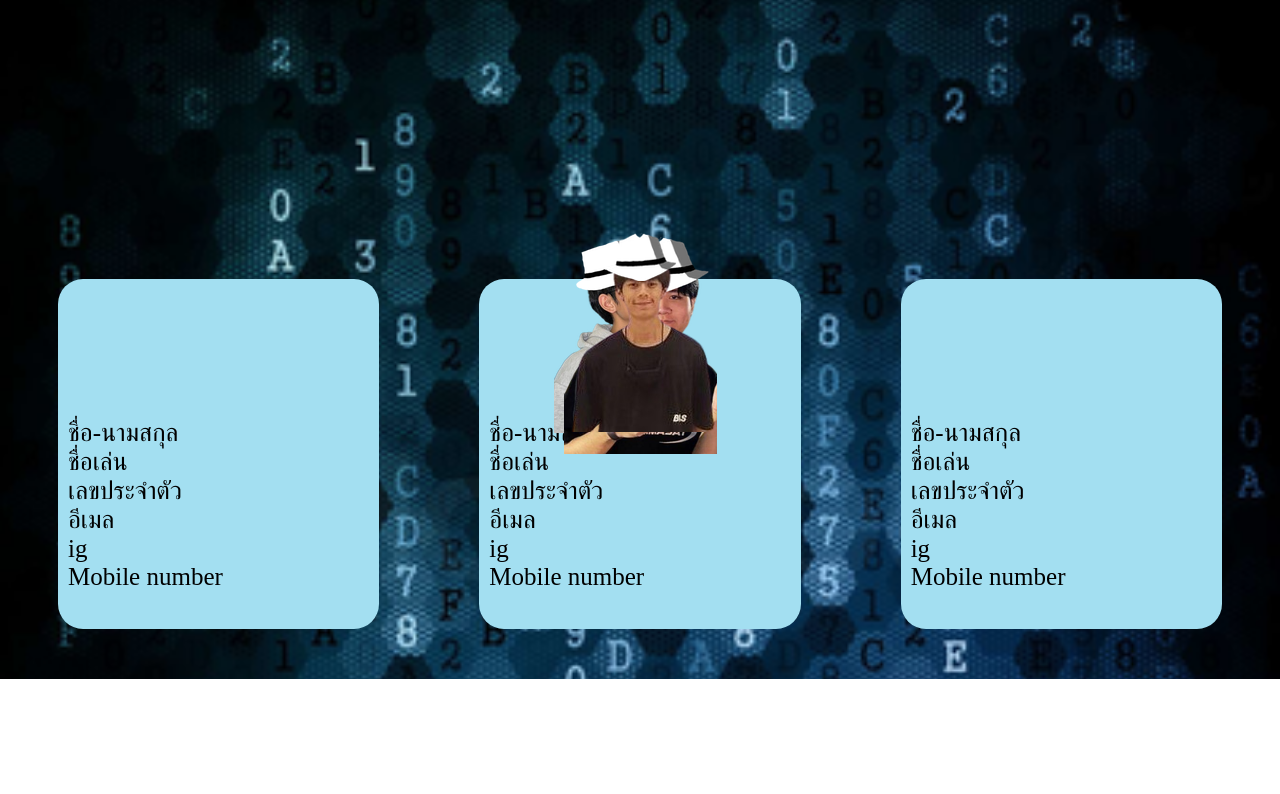
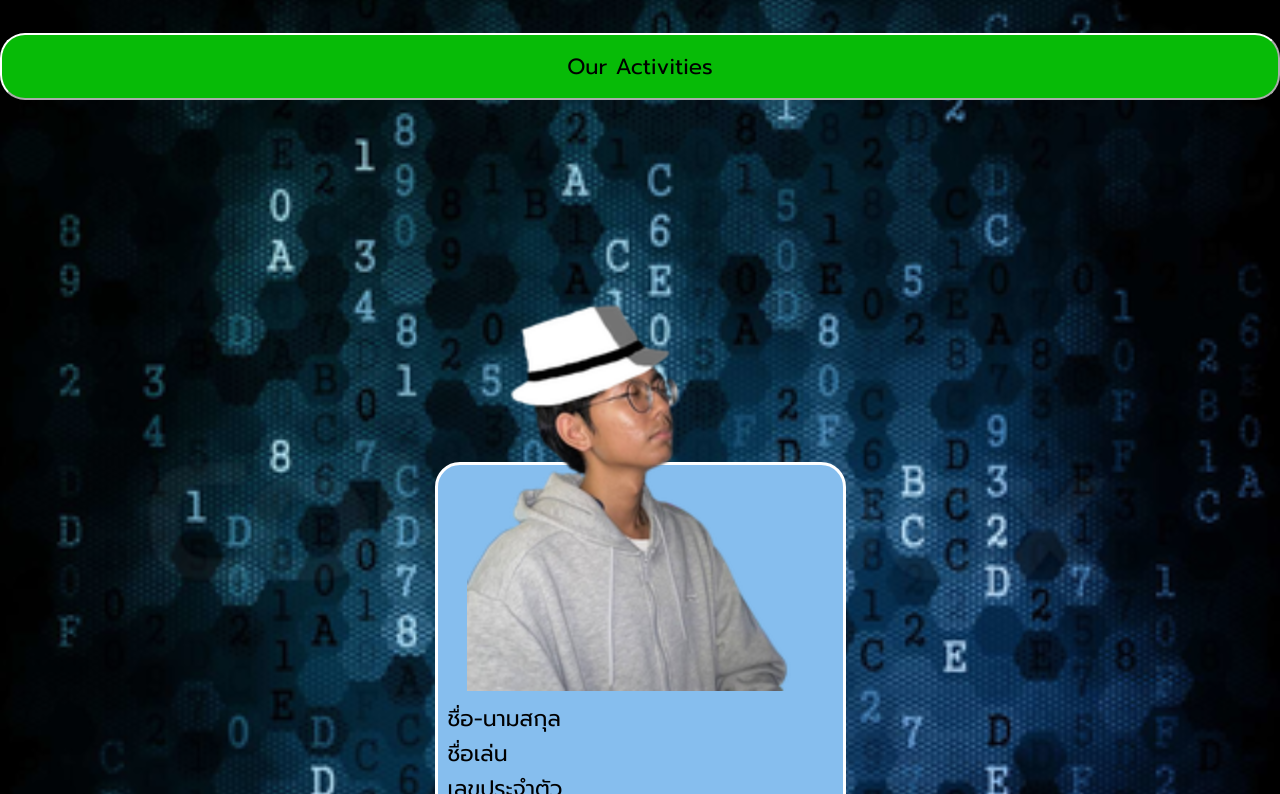
Before and after one commit to murktmv/CS100-Project-G37, a plain HTML site: page index.html in a window 1280 px wide. Shown: the part 122-916 px from the top of the page. Before the commit the page ends 801 px from the top, so only its background shows below. Drawn offline with Linux system fonts and the light colour scheme.

Commit message:
Update Homepage

```diff
--- a/css/style.css
+++ b/css/style.css
@@ -1,4 +1,13 @@
-body{
+@font-face {
+    font-family: PromptRegular;
+    src: url(../font/Prompt-Regular.ttf);
+}
+
+* {
+    font-family:PromptRegular;
+}
+
+body {
     background-image: url("../image/backg.png");
     background-repeat: no-repeat;
     background-position: center;
@@ -6,40 +15,146 @@ body{
     background-size: cover;
 }
 
-.image{
+button {
+    background-color: rgb(7, 187, 7);
+    border-color: white;
+    border-radius: 25px;
     position: absolute;
-    justify-content: center;
+    top: 50px;
+    right: 250px;
+    padding: 15px;
+    font-size: 30px;
+    transition: all 0.5s;
+    cursor: pointer;
+    margin: 5px;
 }
 
-.image2{
-    position: absolute;
-    justify-content: center;
+button span {
+    cursor: pointer;
+    display: inline-block;
+    position: relative;
+    transition: 0.5s;
 }
 
-.image3{
+button span:after {
+    content: '\00bb';
     position: absolute;
-    justify-content: center;
+    opacity: 0;
+    top: 0;
+    right: -20px;
+    transition: 0.5s;
 }
 
-h1{
+button:hover span {
+    padding-right: 25px;
+}
+
+button:hover span:after {
+    opacity: 1;
+    right: 0;
+}
+
+h1 {
     color: aliceblue;
     text-align: center;
-    font-size: 40px;
+    font-size: 50px;
     text-decoration: underline;
 }
+
 .member {
     display: flex;
-    position: relative;
-    top: 250px;
+    justify-content: space-evenly;
+    margin-top: 15%;
+    font-size: 22px;
+    font-family:PromptRegular;
+}
+
+.user1 {
+    text-align: left;
+    background-color: rgb(134, 190, 238);
+    width: 385px;
+    height: 450px;
+    border-radius: 25px;
+    border-style: solid;
+    border-color: white;
+    padding: 10px;
+    line-height: 35px;
+}
+
+.user2 {
+    text-align: left;
+    background-color: rgb(134, 190, 238);
+    width: 385px;
+    height: 450px;
+    border-radius: 25px;
+    border-style: solid;
+    border-color: white;
+    padding: 10px;
+    line-height: 35px;
+}
+
+.user3 {
+    text-align: left;
+    background-color: rgb(134, 190, 238);
+    width: 385px;
+    height: 450px;
+    border-radius: 25px;
+    border-style: solid;
+    border-color: white;
+    padding: 10px;
+    line-height: 35px;
+}
+
+
+img.film {
+    margin-top: -50%;
+    margin-left: 5%;
     justify-content: center;
-  }
+    width: 90%;
+}
 
-  .member > div {
-    background-color: rgb(163, 223, 241);
-    border-radius: 25px;
-    width: 400px;
-    margin: 50px;
-    padding-left: 10px;
-    height: 350px;
-    font-size: 25px;
-  }
+img.mawin {
+    margin-top: -55%;
+    margin-left: 8%;
+    justify-content: center;
+    width: 75%;
+}
+
+img.muek {
+    margin-top: -53%;
+    justify-content: center;
+    width: 90%;
+}
+
+@media only screen and (max-width:1281px){
+    button {
+        position: absolute;
+        top: 150px;
+        margin-right: auto;
+        margin-left: auto;
+        left: 0;
+        right: 0;
+        font-size: 22px;
+    }
+    .member {
+        display: flex;
+        flex-direction: column;
+        justify-content: center;
+        align-items: center;
+        font-size: 22px;
+    }
+
+    .user1 {
+        margin-top: 285px;
+        margin-bottom: 250px;
+    }
+
+    .user2 {
+        margin-bottom: 250px;
+    }
+
+    .user3 {
+        margin-bottom: 250px;
+    }
+
+}
--- a/index.html
+++ b/index.html
@@ -1,35 +1,42 @@
 <!DOCTYPE html>
-<html>
+<html lang="en">
     <head>
+        <meta name="viewport" content="width=device-width, initial-scale=1.0">
+        <meta charset="UTF-8">
         <title>Our CSTU Passport</title>
         <link rel="stylesheet" href="css/style.css">
     </head>
         <body>
             <h1>Members</h1>
+            <button type="button" onclick="location.href='Our CSTU Passport.html'"><span>Our Activities </span></button>
             <div class="member">
-                <img src="image/film.png" class="image">
-                <div><br><br><br><br><br>
+                <div class="user1">
+                    <img src="image/film.png" class="film" alt="film"><br>
                     ชื่อ-นามสกุล<br>
                     ชื่อเล่น<br>
                     เลขประจำตัว<br>
                     อีเมล<br>
                     ig<br>
-                    Mobile number<br></div>
-                <img src="image/mawin.png" class="image2">
-                <div><br><br><br><br><br>
+                    Mobile No.
+                </div>
+                <div class="user2">
+                    <img src="image/mawin.png" class="mawin" alt="mawin"><br>
                     ชื่อ-นามสกุล<br>
                     ชื่อเล่น<br>
                     เลขประจำตัว<br>
                     อีเมล<br>
                     ig<br>
-                    Mobile number<br></div>
-                <img src="image/muek.png" class="image3">
-                <div><br><br><br><br><br>
-                    ชื่อ-นามสกุล<br>
-                    ชื่อเล่น<br>
-                    เลขประจำตัว<br>
-                    อีเมล<br>
-                    ig<br>
-                    Mobile number<br></div>
+                    Mobile No.
+                </div>
+                <div class="user3">
+                    <img src="image/muek.png" class="muek" alt="muek"><br>
+                    ชื่อ-นามสกุล ธรรมวิทย์ เสียงสุทธิวงศ์<br>
+                    ชื่อเล่น หมึก<br>
+                    เลขประจำตัว 6609612004<br>
+                    อีเมล thammavit.sia@dome.tu.ac.th<br>
+                    ig muektmv<br>
+                    Mobile No. 0859403663
+                </div>
+        </div>
         </body>
 </html>
```
Also changed, not shown: font/Prompt-Bold.ttf (added), font/Prompt-Regular.ttf (added).
